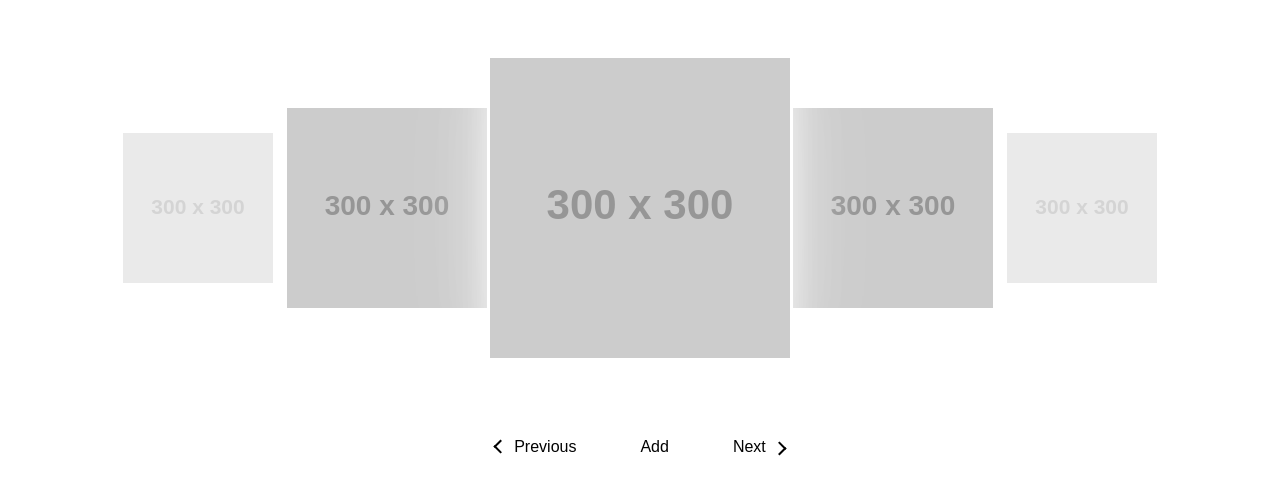
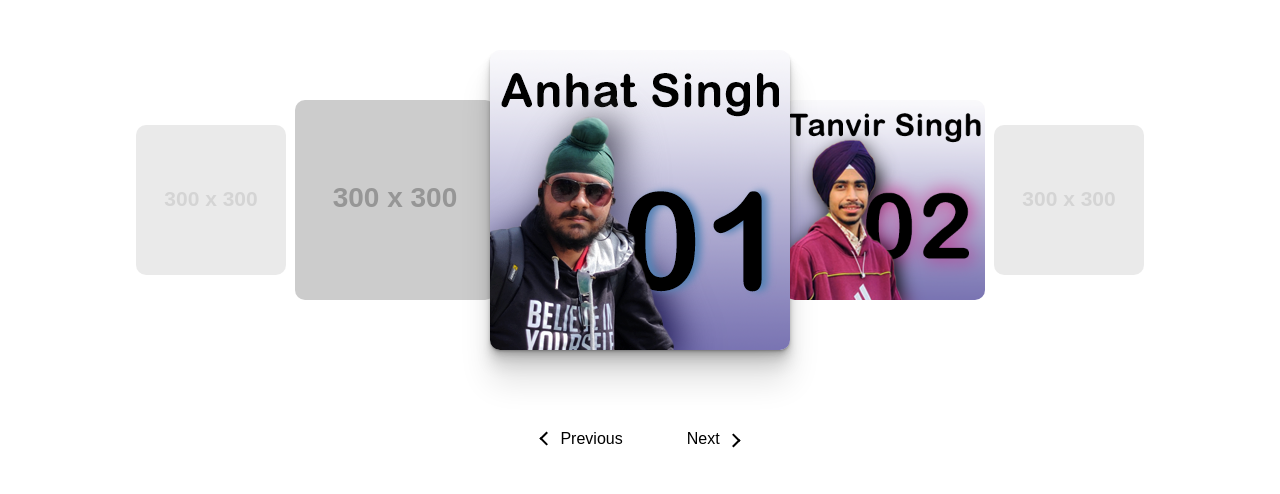
Before and after one commit to cyberbuddy-manas/carousel-only, a plain HTML site: page index.html in a window 1280 px wide. Drawn offline with Linux system fonts and the light colour scheme; placeholder pictures from the web are drawn by us.

Commit message:
adding pics

```diff
--- a/carousel.css
+++ b/carousel.css
@@ -1,3 +1,12 @@
+html,body
+{
+    width: 100%;
+    height: 100%;
+    margin: 0px;
+    padding: 0px;
+    overflow-x: hidden;
+}
+
 .gallery {
   width: 100%;
 }
@@ -7,7 +16,7 @@
   display: flex;
   height: 400px;
   margin: 0 auto;
-  max-width: 1000px;
+  max-width: 1225px;
   position: relative;
 }
 
@@ -18,6 +27,7 @@
   transition: all 0.3s ease-in-out;
   width: 150px;
   z-index: 0;
+  border-radius: 10px;
 }
 
 .gallery-item-1 {
@@ -40,7 +50,12 @@
 }
 
 .gallery-item-3 {
-  box-shadow: 0 0 30px rgba(255, 255, 255, 0.6), 0 0 60px rgba(255, 255, 255, 0.45), 0 0 110px rgba(255, 255, 255, 0.25), 0 0 100px rgba(255, 255, 255, 0.1);
+  box-shadow: 0 1px 1px rgba(0,0,0,0.11),
+  0 2px 2px rgba(0,0,0,0.11),
+  0 4px 4px rgba(0,0,0,0.11),
+  0 8px 8px rgba(0,0,0,0.11),
+  0 16px 16px rgba(0,0,0,0.11),
+  0 32px 32px rgba(0,0,0,0.11);
   height: 300px;
   opacity: 1;
   left: 50%;
--- a/carousel.js
+++ b/carousel.js
@@ -1,6 +1,6 @@
 const galleryContainer = document.querySelector('.gallery-container');
 const galleryControlsContainer = document.querySelector('.gallery-controls');
-const galleryControls = ['previous', 'add', 'next'];
+const galleryControls = ['previous' , 'next'];
 const galleryItems = document.querySelectorAll('.gallery-item');
 
 class Carousel {
--- a/index.html
+++ b/index.html
@@ -9,11 +9,11 @@
 </head>
 <body>
   <div class="gallery">
-    <div style="max-width: 100%;" class="gallery-container">
+    <div class="gallery-container">
       <img class="gallery-item gallery-item-1" src="http://fakeimg.pl/300/?text=1" data-index="1">
       <img class="gallery-item gallery-item-2" src="http://fakeimg.pl/300/?text=2" data-index="2">
-      <img class="gallery-item gallery-item-3" src="http://fakeimg.pl/300/?text=3" data-index="3">
-      <img class="gallery-item gallery-item-4" src="http://fakeimg.pl/300/?text=4" data-index="4">
+      <img class="gallery-item gallery-item-3" src="anhat.png" data-index="3">
+      <img class="gallery-item gallery-item-4" src="tanvir.png" data-index="4">
       <img class="gallery-item gallery-item-5" src="http://fakeimg.pl/300/?text=5" data-index="5">
     </div>
     <div class="gallery-controls"></div>
```
Also changed, not shown: anhat.png (added), tanvir.png (added).
